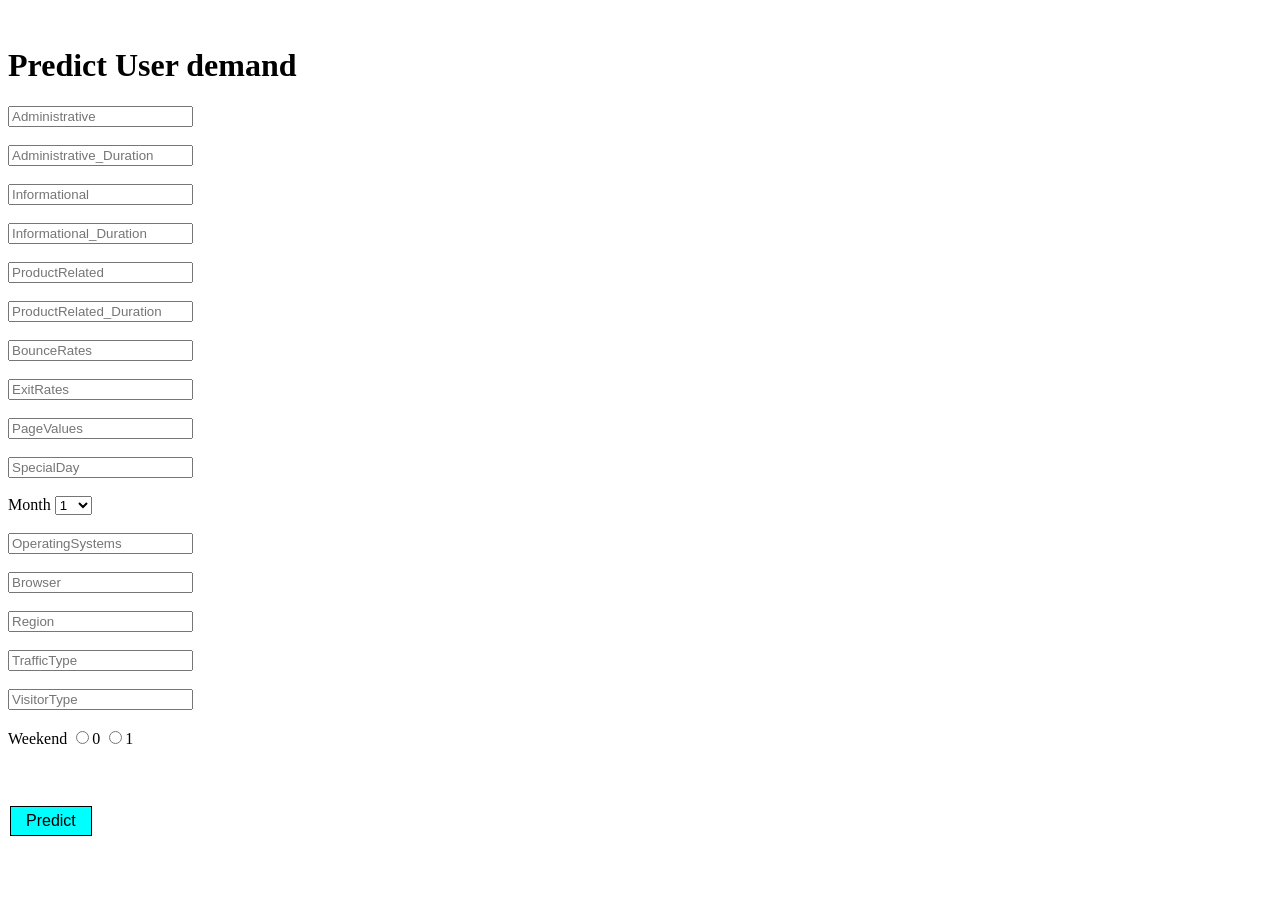
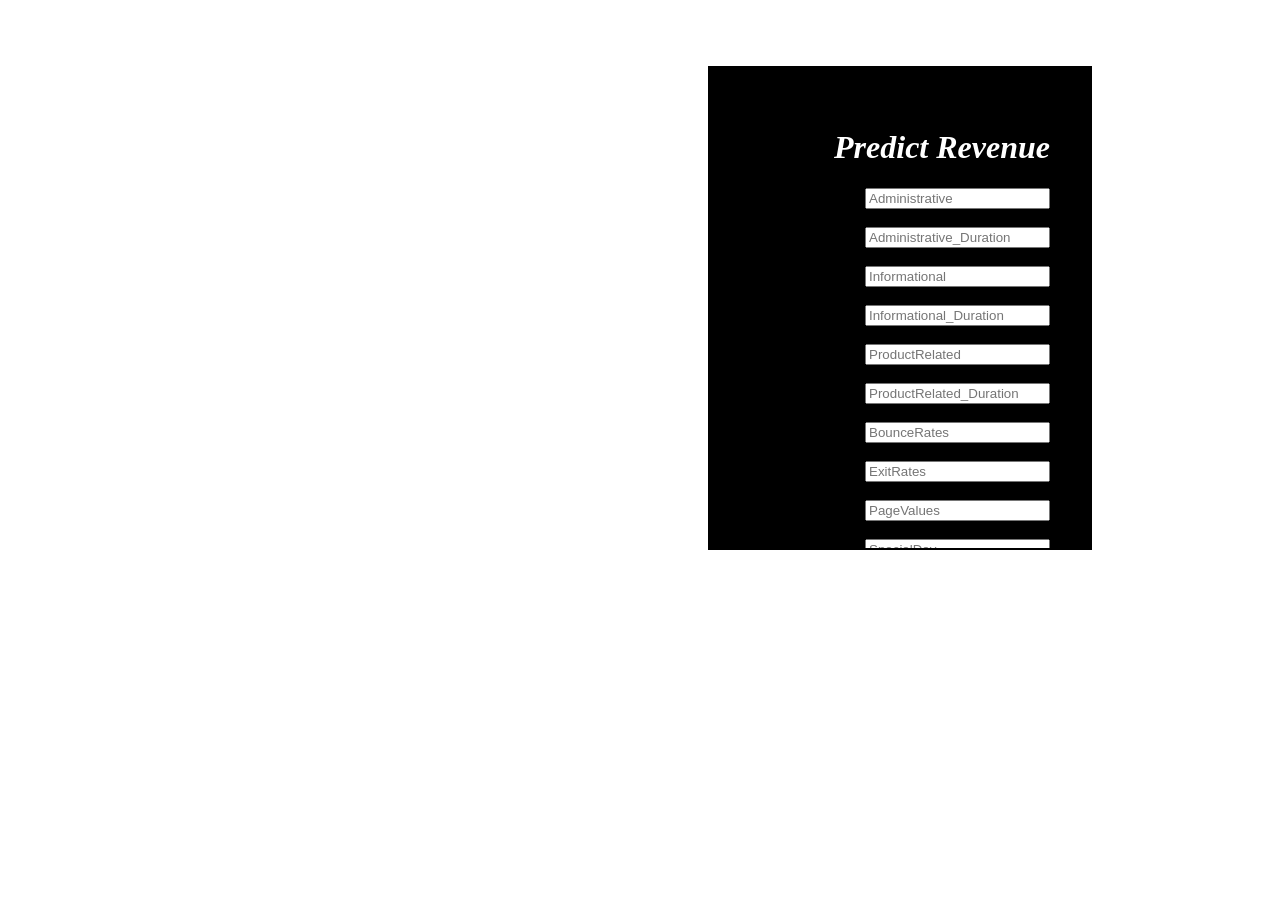
Before and after one commit to subhadippal006/Revenue-Prediction-using-ML, a Flask app: page / in a window 1280 px wide. After the commit the page ends 550 px from the top, so only its background shows below. Run offline with Flask 2, Linux system fonts and the light colour scheme; parts of the project's set-up code (start-up, migrations or seed data) failed here and were passed over.

Commit message:
added new css box

```diff
--- a/templates/predict.html
+++ b/templates/predict.html
@@ -2,59 +2,18 @@
 <html>
     <head>
         <style>
-            body{
-               background-image:none;
-            }
-            div {
+          div {
+  background-color: black;
+  width: 300px;
   border: 2px solid black;
-  background-color: ghostwhite;
-  padding-top: 20px;
-  padding-right: 30px;
-  padding-bottom: 200px;
-  padding-left: 30px;
+  padding: 40px;
+  margin-left: 700px;
+  margin-top: 40px;
 }
- figcaption {
-      color:black;
-      font-style: italic;
-      padding: 5px;
-      text-align: center;
-    }
-    * {
-      box-sizing: border-box;
-    }
 
-    .column {
-      float: left;
-      width: 20%;
-      padding: 20px;
-    }
 
-    /* Clearfix (clear floats) */
-    .row::after {
-      content: "";
-      clear: both;
-      display: table;
-    }
-   ul {
-     list-style-type: none;
-     margin: 0;
-     padding: 0;
-     overflow:hidden;
-     background-color: #FFD700;
-   }
 
-   li {
-     float: left;
-   }
 
-   li a {
-     display: block;
-     color: black;
-     text-align: center;
-     padding: 14px 16px;
-     font-size: large;
-     text-decoration: none;
-   }
    .button {
   background-color:aqua;
   border: 1px solid black;
@@ -67,7 +26,16 @@
   margin: 4px 2px;
   cursor: pointer;
 }
-
+#txtcolor{
+  color:black;
+}
+label,h1{
+  color:white;
+}
+form{
+  color: black;
+  text-align: right;
+}
 
    </style>
 
@@ -79,11 +47,12 @@
 
     <br>
 
+    <div style= "height: 400px; overflow-y: scroll;">
 
-       <h1>Predict User demand</h1>
 
 
        <form action="{{ url_for('predict')}}"method="post">
+        <h1><i>Predict Revenue</i></h1>
            <input type="text" name="Administrative" placeholder="Administrative" required="required" /><br><br>
            <input type="text" name="Administrative_Duration" placeholder="Administrative_Duration" required="required" /><br><br>
            <input type="text" name="Informational" placeholder="Informational" required="required" /><br><br>
@@ -121,8 +90,8 @@
            <input type="text" name="TrafficType" placeholder="TrafficType" required="required" /><br><br>
            <input type="text" name="VisitorType" placeholder="VisitorType" required="required" /><br><br>
            <label>Weekend</label>
-           <input type="radio" name="Weekend" value="0"/>0
-           <input type="radio" name="Weekend" value="1"/>1
+           <input type="radio" name="Weekend" value="0"/><label>0</label>
+           <input type="radio" name="Weekend" value="1"/><label>1</label>
            <br><br>
 
 
@@ -135,13 +104,12 @@
        </form>
        <br>
    <br>
-   <center>
+   <form>
     <h1>{{ prediction_text }}</h1>
-        </center>
 
+  </form>
 
-
-
+  </div>
 
 </body>
 </html>
```
